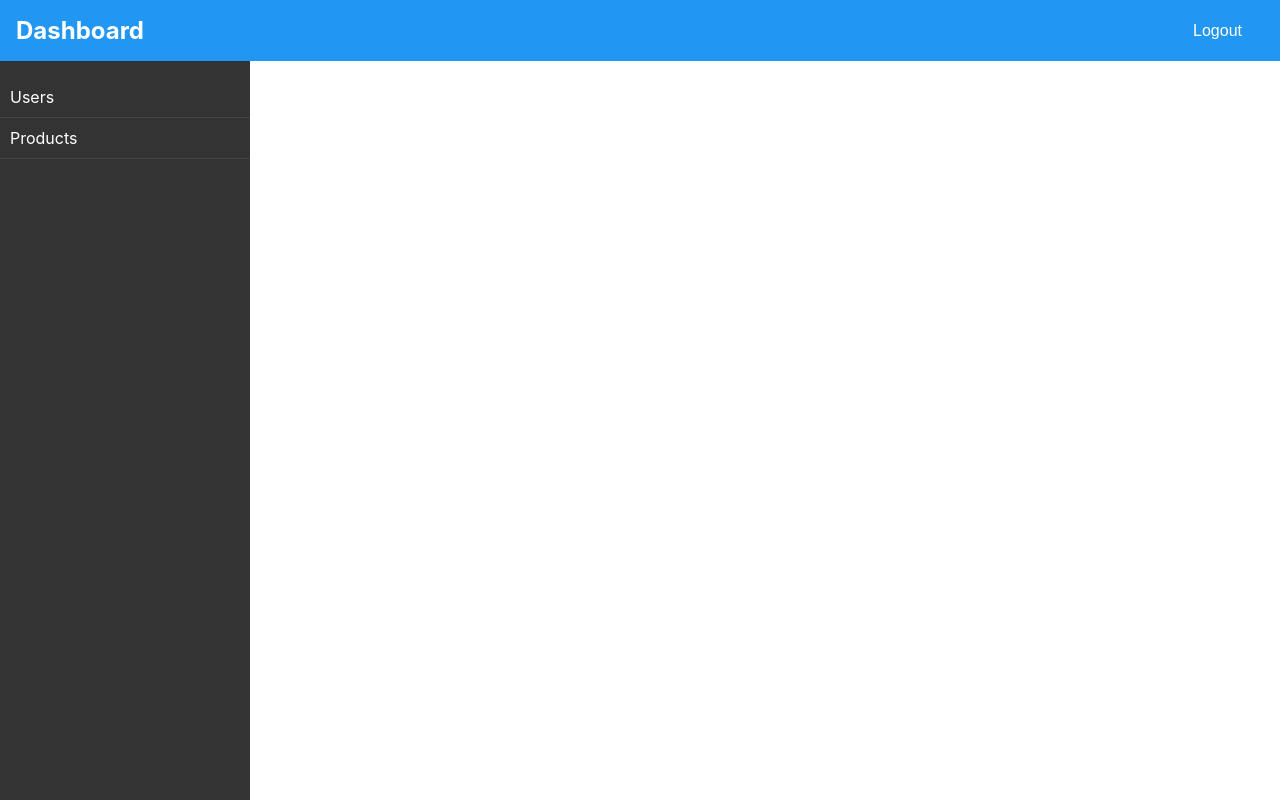
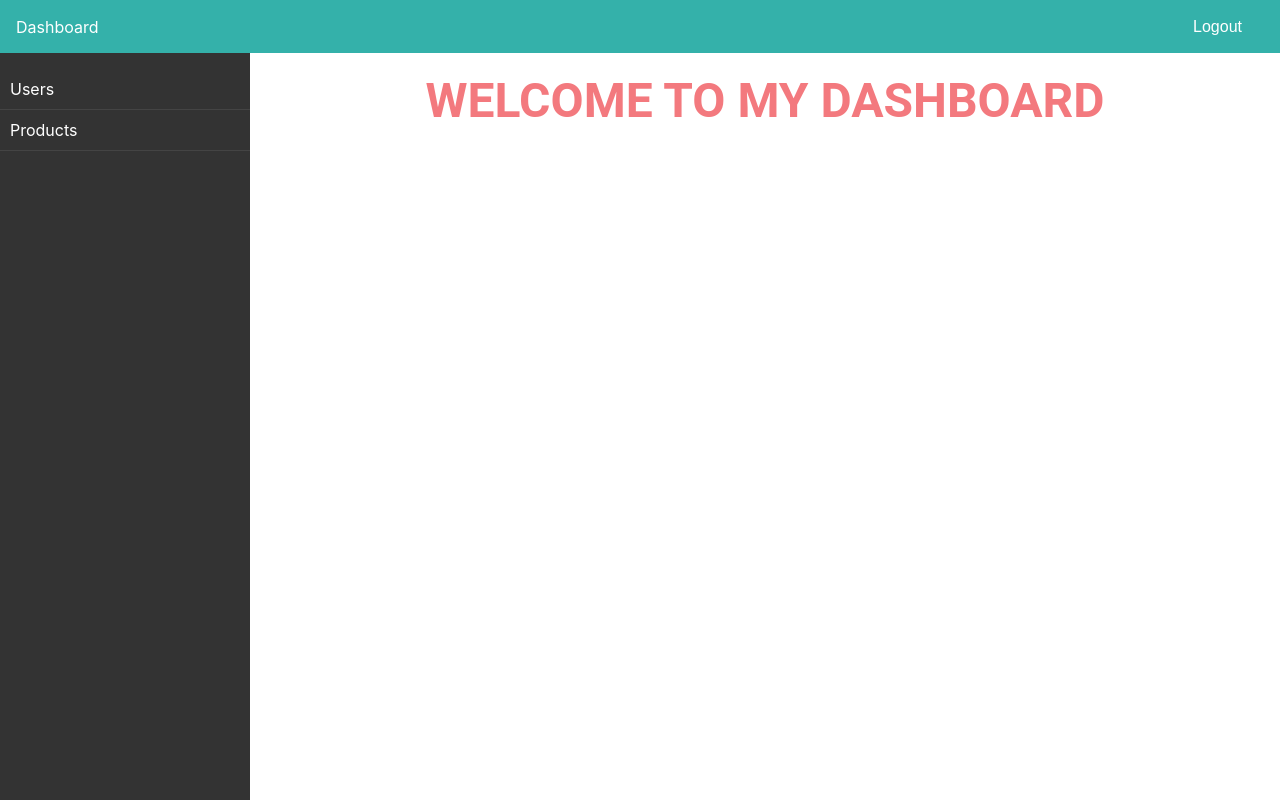
Before and after one commit to imsaikatsen/portfolio-ui, a React (Create React App) app: page /dashboard in a window 1280 px wide. Built offline with nearby package versions, Linux system fonts and the light colour scheme; sample sign-in values are in the browser's storage.

Commit message:
problem solved for keep me login

```diff
--- a/src/components/Dashboard.jsx
+++ b/src/components/Dashboard.jsx
@@ -1,7 +1,5 @@
-// Dashboard.js
-import { Container, Grid, Paper } from "@mui/material";
-import Navbar from "./Navbar";
-import Sidebar from "./Sidebar";
+import React from "react";
+import Typography from "@mui/material/Typography";
 
 const styles = {
   dashboardContainer: {
@@ -11,23 +9,20 @@ const styles = {
   contentContainer: {
     flex: 1,
   },
+  welcomeText: {
+    fontWeight: "bold",
+    textAlign: "center",
+    color: "#F3797E",
+  },
 };
 
 const Dashboard = () => {
   return (
-    <Paper elevation={0} style={styles.dashboardContainer}>
-      <Navbar />
-      <Container maxWidth="xl" style={styles.contentContainer}>
-        <Grid container>
-          <Grid item md={4}>
-            <Sidebar />
-          </Grid>
-          <Grid item md={8}>
-            {/* Content for the main section of your dashboard */}
-          </Grid>
-        </Grid>
-      </Container>
-    </Paper>
+    <div>
+      <Typography variant="h3" gutterBottom style={styles.welcomeText}>
+        WELCOME TO MY DASHBOARD
+      </Typography>
+    </div>
   );
 };
 
--- a/src/components/Navbar.jsx
+++ b/src/components/Navbar.jsx
@@ -1,6 +1,5 @@
 import React from "react";
-
-import { useHistory } from "react-router-dom";
+import { useHistory, Link } from "react-router-dom";
 
 const Navbar = () => {
   const history = useHistory();
@@ -11,7 +10,9 @@ const Navbar = () => {
   };
   return (
     <nav style={styles.navbar}>
-      <h1 style={styles.logo}>Dashboard</h1>
+      <Link to="/dashboard/" style={styles.link}>
+        Dashboard
+      </Link>
       <div style={styles.logoutButton}>
         <button style={styles.button} onClick={handleLogout}>
           Logout
@@ -23,7 +24,7 @@ const Navbar = () => {
 
 const styles = {
   navbar: {
-    backgroundColor: "#2196F3",
+    backgroundColor: "#34B1AA",
     color: "#fff",
     padding: "1rem",
     display: "flex",
@@ -43,6 +44,10 @@ const styles = {
     cursor: "pointer",
     fontSize: "1rem",
   },
+  link: {
+    textDecoration: "none",
+    color: "#fff",
+  },
 };
 
 export default Navbar;
--- a/src/pages/LoginForm.jsx
+++ b/src/pages/LoginForm.jsx
@@ -9,15 +9,33 @@ import {
 } from "@mui/material";
 import { Link } from "react-router-dom";
 import { loginUser } from "../utils/Api";
-import { useState } from "react";
+import { useState, useEffect } from "react";
 import { useHistory } from "react-router-dom";
+
 const LoginForm = () => {
   const history = useHistory();
   const [email, setEmail] = useState("");
   const [password, setPassword] = useState("");
-  const [successMessage, setSuccessMessage] = useState("");
+  const [keepLoggedIn, setKeepLoggedIn] = useState(false);
   const [errorMessage, setErrorMessage] = useState("");
   const [isAuthenticated, setIsAuthenticated] = useState(false);
+
+  useEffect(() => {
+    const storedEmail = localStorage.getItem("rememberedEmail");
+    if (storedEmail) {
+      setEmail(storedEmail);
+    }
+    const storedPassword = localStorage.getItem("rememberedPassword");
+    if (storedPassword) {
+      // Decrypt the password if it's encrypted
+      // Here we are assuming the password is stored in plain text for simplicity
+      setPassword(storedPassword);
+    }
+  }, []);
+
+  const handleCheckboxChange = (event) => {
+    setKeepLoggedIn(event.target.checked);
+  };
 
   const handleSubmit = (event) => {
     event.preventDefault();
@@ -27,6 +45,7 @@ const LoginForm = () => {
     const userData = {
       email,
       password,
+      keepLoggedIn,
     };
 
     // Call the API endpoint to sign in the user
@@ -35,6 +54,13 @@ const LoginForm = () => {
         // Handle successful sign-in
         const token = response.data.token;
         if (token) {
+          if (keepLoggedIn) {
+            localStorage.setItem("rememberedEmail", email);
+            localStorage.setItem("rememberedPassword", password);
+          } else {
+            localStorage.removeItem("rememberedEmail");
+            localStorage.removeItem("rememberedPassword");
+          }
           localStorage.setItem("token", token);
           setIsAuthenticated(true); // Update authentication state
           history.push("/dashboard");
@@ -48,6 +74,7 @@ const LoginForm = () => {
         }
       });
   };
+
   return (
     <form onSubmit={handleSubmit}>
       <div style={{ padding: 100 }}>
@@ -67,6 +94,7 @@ const LoginForm = () => {
             <Grid item xs={12}>
               <TextField
                 label="Email"
+                value={email}
                 onChange={(e) => setEmail(e.target.value)}
                 style={{ width: 400 }}
               ></TextField>
@@ -74,19 +102,19 @@ const LoginForm = () => {
             <Grid item xs={12}>
               <TextField
                 label="Password"
-                type={"password"}
+                type="password"
+                value={password}
                 onChange={(e) => setPassword(e.target.value)}
                 style={{ width: 400 }}
               ></TextField>
             </Grid>
-            {errorMessage && <p sx={{ color: "red" }}>{errorMessage}</p>}
+            {errorMessage && <p style={{ color: "red" }}>{errorMessage}</p>}
             <Grid item xs={12}>
               <FormControlLabel
                 control={
                   <Checkbox
-                    //   checked={checked}
-                    //   onChange={handleChange}
-                    label={"Keep me logged in"}
+                    checked={keepLoggedIn}
+                    onChange={handleCheckboxChange}
                     inputProps={{ "aria-label": "primary checkbox" }}
                   />
                 }
@@ -95,10 +123,7 @@ const LoginForm = () => {
             </Grid>
             <Grid item xs={12}>
               <Typography>
-                Didn't Sign Up Yet ?
-                <Link exact to="/signup">
-                  Sign Up
-                </Link>
+                Didn't Sign Up Yet ? <Link to="/signup">Sign Up</Link>
               </Typography>
             </Grid>
             <Grid item xs={12} style={{ paddingBottom: 30 }}>
@@ -108,10 +133,8 @@ const LoginForm = () => {
                 variant="contained"
                 color="primary"
               >
-                {" "}
-                Login{" "}
+                Login
               </Button>
-              {successMessage && <p>{successMessage}</p>}
             </Grid>
           </Grid>
         </Paper>
--- a/src/routes/router.jsx
+++ b/src/routes/router.jsx
@@ -10,6 +10,7 @@ import PrivateLayout from "../layouts/PrivateLayout";
 import MainContent from "../components/MainContent";
 import LoginForm from "../pages/LoginForm";
 import SignupForm from "../pages/SignupForm";
+import Dashboard from "../components/Dashboard";
 import UsersPage from "../pages/UsersPage";
 import ProductsPage from "../pages/ProductsPage";
 import PageNotFound from "../pages/PageNotFound";
@@ -36,11 +37,14 @@ const RouterComponent = () => {
             <MainContent content={<SignupForm />} />
           </PublicLayout>
         </Route>
-        <Route path="/dashboard">
+        <Route>
           <PrivateLayout isAuthenticated={isAuthenticated}>
             <Switch>
+              <Route exact path="/dashboard" component={Dashboard}>
+                <MainContent content={<Dashboard />} />
+              </Route>
               <Route exact path="/dashboard/users" component={UsersPage}>
-                <MainContent content={<UsersPage />} />{" "}
+                <MainContent content={<UsersPage />} />
               </Route>
               <Route exact path="/dashboard/products" component={ProductsPage}>
                 <MainContent content={<ProductsPage />} />
```
